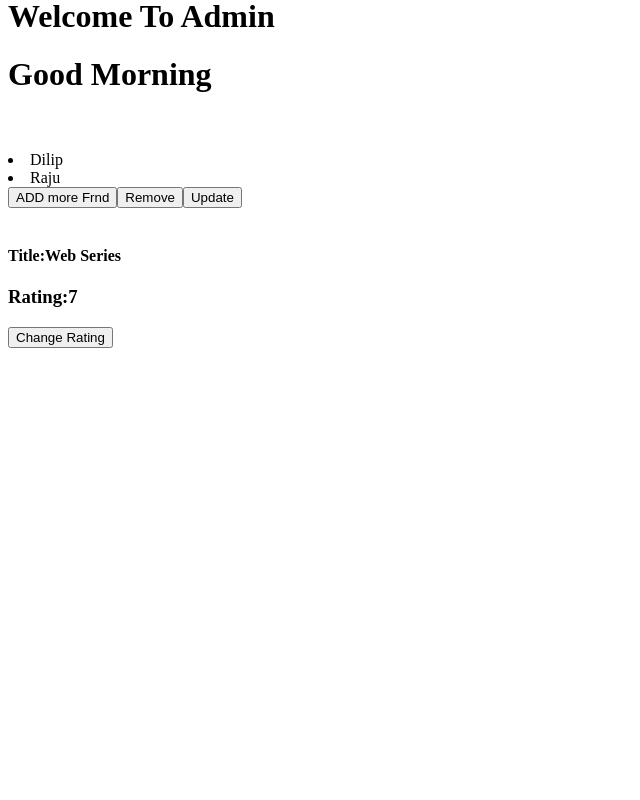
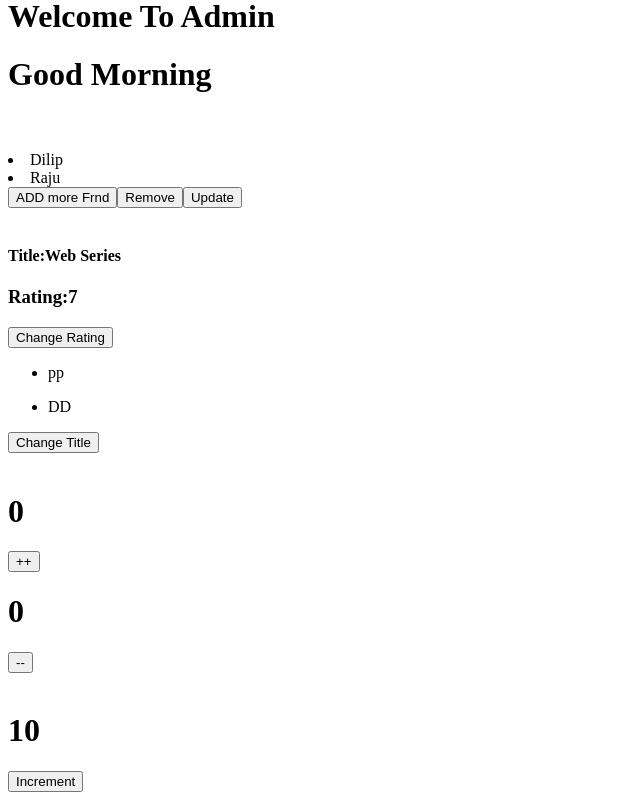
Before and after one commit to dilipyadav22/React-Question, a React (Vite) app: page / in a window 1280 px wide. Shown: the part 1551-2351 px from the top of the page, without its empty margins (0-640 px from the left). Before the commit the page ends 1907 px from the top, so only its background shows below. Built offline with nearby package versions, Linux system fonts and the light colour scheme.

Commit message:
passedin callback

```diff
--- a/src/App.jsx
+++ b/src/App.jsx
@@ -9,6 +9,9 @@ import UserStatus from './component/UserStatus'
 import TimetoDay from './component/TimetoDay'
 import CRUDArr from './component/CRUDArr'
 import ObjectEdit from './component/ObjectEdit'
+import AllMoviePrint from './component/AllMoviePrint'
+import SahreState from './component/SahreState'
+import InUseStateCallBack from './component/InUseStateCallBack'
 
 const App=()=> {
 
@@ -29,6 +32,13 @@ const App=()=> {
      <CRUDArr/>
      <br></br>
      <ObjectEdit/>
+
+     <AllMoviePrint/>
+
+     <br/>
+     <SahreState/>
+     <br/>
+     <InUseStateCallBack/>
     </div>
   )
 }
--- /dev/null
+++ b/src/component/AllMoviePrint.jsx
@@ -0,0 +1,31 @@
+import React, { useState } from 'react'
+
+const AllMoviePrint = () => {
+    const [movie, setMovie] = useState([
+        {id:1 , Title:"pp",price:200},
+        {id:2 , Title:"DD",price:400}
+
+    ])
+
+    const handleChange=()=>{
+          setMovie(movie.map((m)=>m.id === 1 ? {...movie,Title:"ddudh"}:m))
+
+    }
+
+  return (
+    <div>
+        {
+            movie.map((m)=>(
+                <ul>
+                    <li>{m.Title}</li>
+                  </ul>
+            ))
+
+        }
+        <button onClick={handleChange} >Change Title</button>
+
+    </div>
+  )
+}
+
+export default AllMoviePrint
--- /dev/null
+++ b/src/component/InUseStateCallBack.jsx
@@ -0,0 +1,19 @@
+import React, { useState } from 'react'
+
+const InUseStateCallBack = () => {
+    const [count, setCount] = useState(()=>{
+      const  initialCount =10
+        return initialCount ;
+    })
+    const handle=()=>{
+        setCount((prev)=>prev+1);
+    }
+  return (
+    <div>
+        <h1>{count}</h1>
+        <button onClick={handle} >Increment</button>
+    </div>
+  )
+}
+
+export default InUseStateCallBack
--- /dev/null
+++ b/src/component/SahreState.jsx
@@ -0,0 +1,39 @@
+import React, { useState } from 'react'
+
+const SahreState = () => {
+    const [count, setCount] = useState(0)
+
+  return (
+    <div>
+        <Card1 count={count} onclickeHandler={()=>setCount(count+1)} />
+        <Card2 count={count} onclickeHandler={()=>setCount(count-1)}/>
+    </div>
+  )
+}
+
+export default SahreState;
+
+const Card1=({count,onclickeHandler})=>{
+
+    // const handler=()=>{
+    //     onclickeHandler();
+    // }
+return(
+    <>
+    <h1>{count}</h1>
+
+    <button onClick={onclickeHandler} >++</button>
+    </>
+)
+}
+
+const Card2 =({count,onclickeHandler})=>{
+    return(
+        <>
+        <h1>{count}</h1>
+
+        <button onClick={onclickeHandler} >--</button>
+        </>
+    )
+
+}
```
